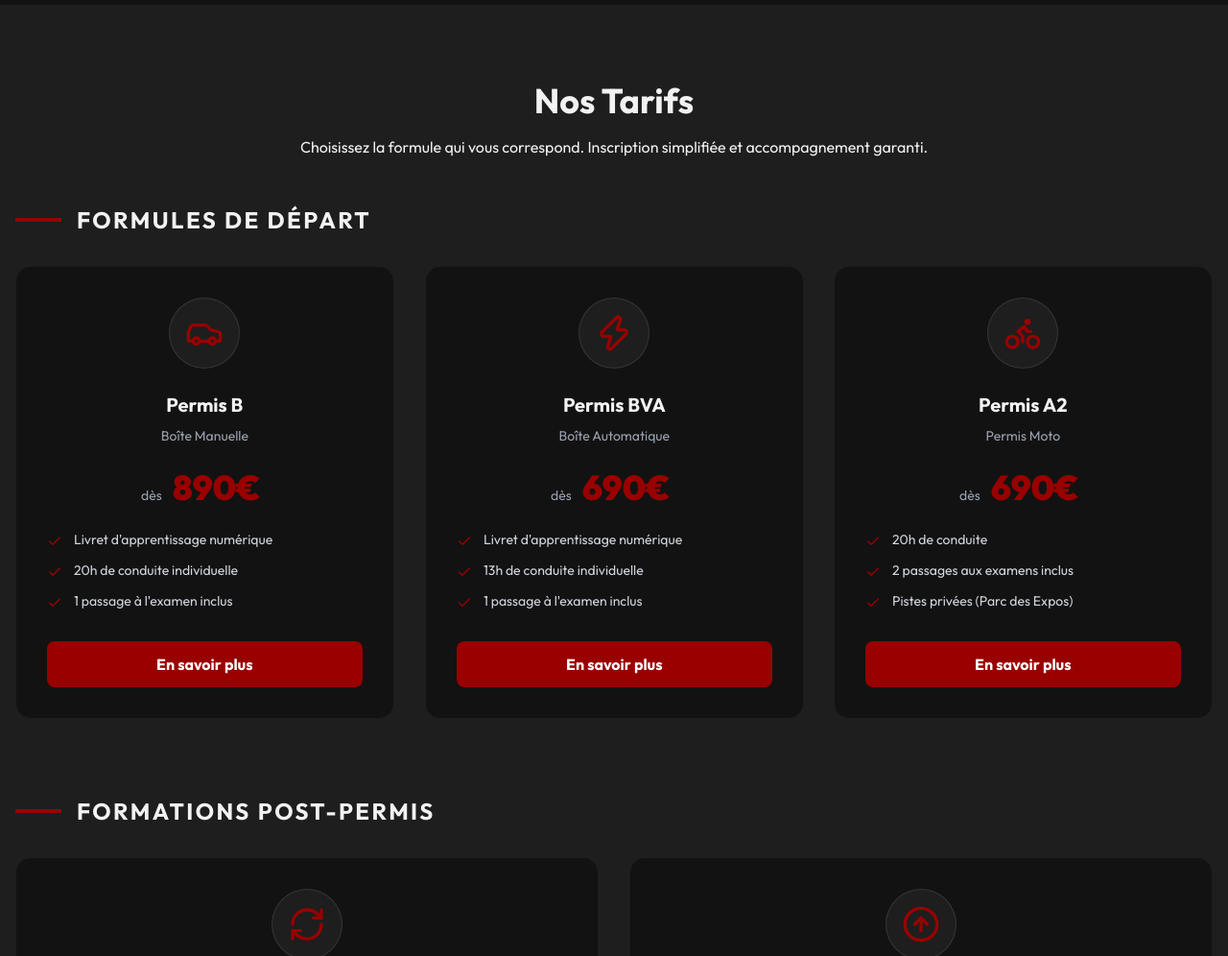
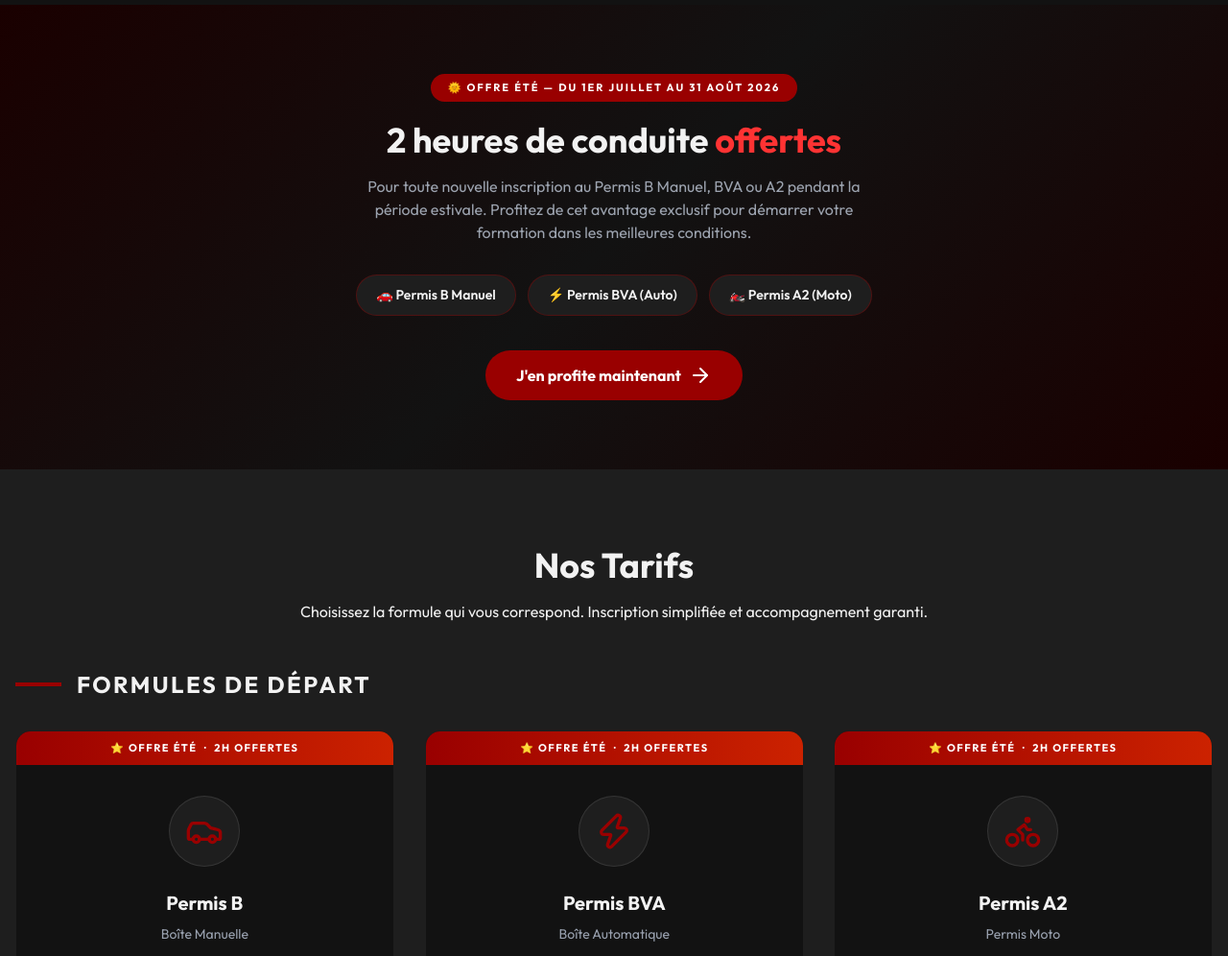
Before and after one commit to Mhdi-Bel/axe-s-permis, a website: page index.html in a window 1280 px wide. Shown: the part 2060-3056 px from the top of the page at 96% size. Drawn offline with nearby package versions, Linux system fonts and the light colour scheme.

Commit message:
Ajout section et macarons promo été 2026 (2h offertes)
Offre valable du 01/07/2026 au 31/08/2026 sur Permis B Manuel, BVA et A2 :
- Bannière promotionnelle sur l'accueil et la page tarifs
- Bandeau rouge "⭐ OFFRE ÉTÉ · 2H OFFERTES" sur les 3 cartes concernées

```diff
--- a/index.html
+++ b/index.html
@@ -244,6 +244,25 @@
         </div>
     </section>
 
+    <!-- Section Offre Été 2026 -->
+    <section style="padding: 72px 0; background: linear-gradient(135deg, #1a0000 0%, #121212 50%, #1a0000 100%);">
+        <div class="max-w-7xl mx-auto px-4 text-center">
+            <div style="display: inline-flex; align-items: center; gap: 10px; background: #990000; color: white; padding: 6px 18px; border-radius: 100px; font-size: 11px; font-weight: 700; letter-spacing: 2px; text-transform: uppercase; margin-bottom: 20px;">
+                🌞 Offre Été — Du 1er juillet au 31 août 2026
+            </div>
+            <h2 class="text-4xl font-bold mb-4">2 heures de conduite <span style="color: #FF3333;">offertes</span></h2>
+            <p style="color: #9ca3af; margin-bottom: 32px; max-width: 560px; margin-left: auto; margin-right: auto; font-size: 16px;">Pour toute nouvelle inscription au Permis B Manuel, BVA ou A2 pendant la période estivale. Profitez de cet avantage exclusif pour démarrer votre formation dans les meilleures conditions.</p>
+            <div style="display: flex; justify-content: center; gap: 12px; flex-wrap: wrap; margin-bottom: 36px;">
+                <span style="background: #1E1E1E; border: 1px solid rgba(153,0,0,0.4); color: #F2F2F2; padding: 10px 20px; border-radius: 100px; font-size: 14px; font-weight: 600;">🚗 Permis B Manuel</span>
+                <span style="background: #1E1E1E; border: 1px solid rgba(153,0,0,0.4); color: #F2F2F2; padding: 10px 20px; border-radius: 100px; font-size: 14px; font-weight: 600;">⚡ Permis BVA (Auto)</span>
+                <span style="background: #1E1E1E; border: 1px solid rgba(153,0,0,0.4); color: #F2F2F2; padding: 10px 20px; border-radius: 100px; font-size: 14px; font-weight: 600;">🏍️ Permis A2 (Moto)</span>
+            </div>
+            <a href="/inscription" style="display: inline-flex; align-items: center; gap: 8px; background: #990000; color: white; padding: 14px 32px; border-radius: 100px; font-weight: 700; font-size: 16px; text-decoration: none; transition: background 0.2s;" onmouseover="this.style.background='#FF3333'" onmouseout="this.style.background='#990000'">
+                J'en profite maintenant <i data-lucide="arrow-right"></i>
+            </a>
+        </div>
+    </section>
+
     <!-- Section Tarifs & Formules -->
     <section class="py-20 bg-brand-secondary">
         <div class="max-w-7xl mx-auto px-4">
@@ -262,6 +281,9 @@
                     <!-- Permis B Manuelle -->
                     <div
                         class="bg-brand-bg rounded-2xl overflow-hidden border border-white/5 hover:border-brand-primary/50 transition group">
+                        <div style="background: linear-gradient(90deg, #990000, #cc2200); color: white; text-align: center; padding: 9px 12px; font-size: 11px; font-weight: 700; letter-spacing: 1.5px; text-transform: uppercase;">
+                            ⭐ OFFRE ÉTÉ &nbsp;·&nbsp; 2H OFFERTES
+                        </div>
                         <div class="p-8">
                             <div class="flex justify-center mb-6">
                                 <div
@@ -300,6 +322,9 @@
                     <!-- Permis B Automatique -->
                     <div
                         class="bg-brand-bg rounded-2xl overflow-hidden border border-white/5 hover:border-brand-primary/50 transition group">
+                        <div style="background: linear-gradient(90deg, #990000, #cc2200); color: white; text-align: center; padding: 9px 12px; font-size: 11px; font-weight: 700; letter-spacing: 1.5px; text-transform: uppercase;">
+                            ⭐ OFFRE ÉTÉ &nbsp;·&nbsp; 2H OFFERTES
+                        </div>
                         <div class="p-8">
                             <div class="flex justify-center mb-6">
                                 <div
@@ -338,6 +363,9 @@
                     <!-- Permis A2 -->
                     <div
                         class="bg-brand-bg rounded-2xl overflow-hidden border border-white/5 hover:border-brand-primary/50 transition group">
+                        <div style="background: linear-gradient(90deg, #990000, #cc2200); color: white; text-align: center; padding: 9px 12px; font-size: 11px; font-weight: 700; letter-spacing: 1.5px; text-transform: uppercase;">
+                            ⭐ OFFRE ÉTÉ &nbsp;·&nbsp; 2H OFFERTES
+                        </div>
                         <div class="p-8">
                             <div class="flex justify-center mb-6">
                                 <div
```
Also changed, not shown: tarifs-formation/index.html (+26 -1 lines).
